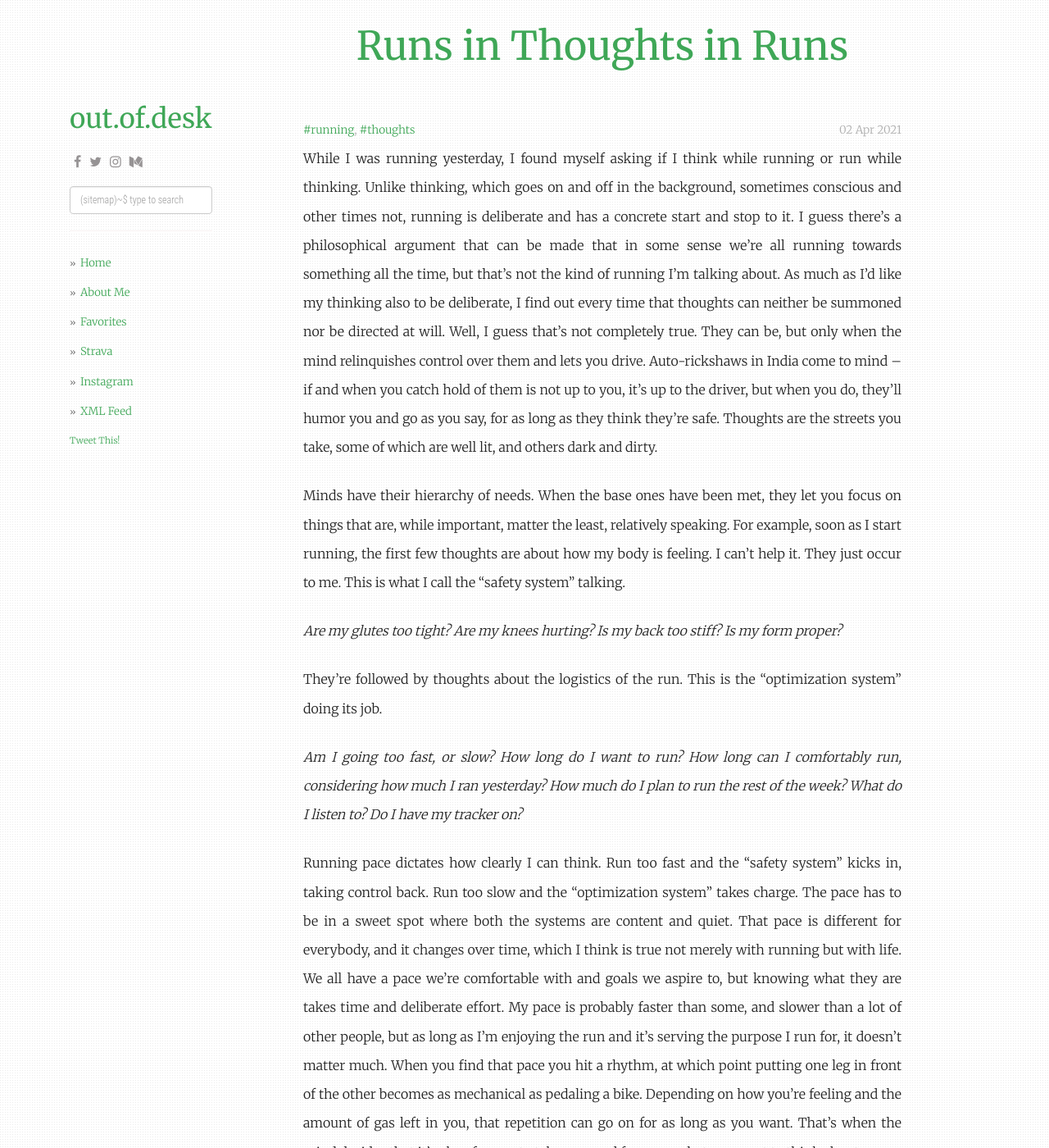
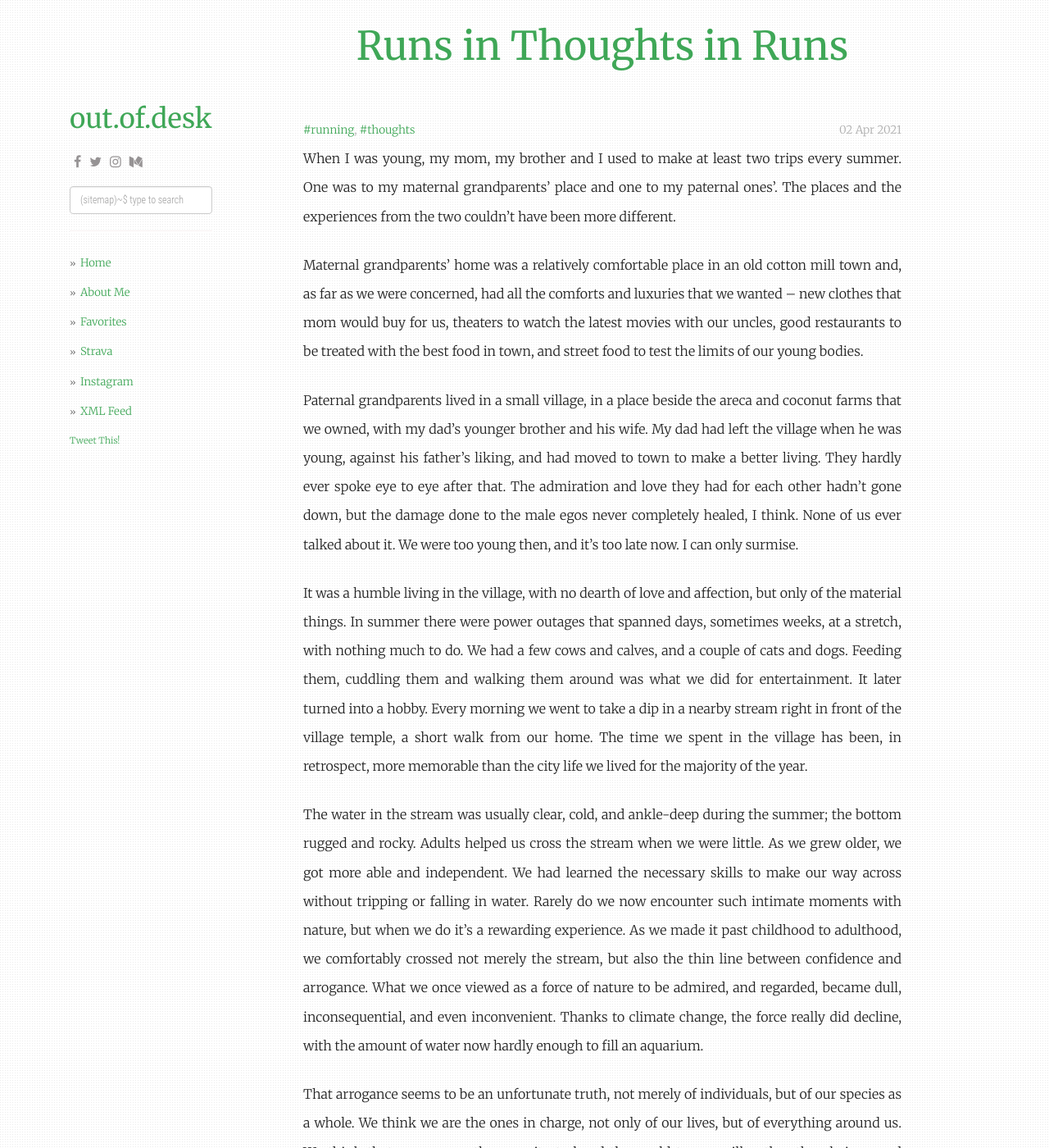
Before and after one commit to outofdesk/outofdesk.github.io, a Jekyll site: the page built from _posts/2021-04-02-runs-in-thoughts-in-runs.md, in a window 1280 px wide and 1400 px high. Shown: the whole window at 82% size. Built offline with Jekyll 4.4.1, drawn with Linux system fonts in a browser that asks for light colours; nearby versions of some CDN libraries; comment, search, counter and statistics services are not loaded; some of the changed text lies outside the part shown.

Commit message:
rewrite runs in thoughts

```diff
--- a/_posts/2021-04-02-runs-in-thoughts-in-runs.md
+++ b/_posts/2021-04-02-runs-in-thoughts-in-runs.md
@@ -7,9 +7,30 @@
 image: ""
 ---
 
-While I was running yesterday, I found myself asking if I think while running or run while thinking. Unlike thinking, which goes on and off in the background, sometimes conscious and other times not, running is deliberate and has a concrete start and stop to it. I guess there’s a philosophical argument that can be made that in some sense we’re all running towards something all the time, but that’s not the kind of running I’m talking about. As much as I'd like my thinking also to be deliberate, I find out every time that thoughts can neither be summoned nor be directed at will. Well, I guess that's not completely true. They can be, but only when the mind relinquishes control over them and lets you drive. Auto-rickshaws in India come to mind -- if and when you catch hold of them is not up to you, it's up to the driver, but when you do, they'll humor you and go as you say, for as long as they think they’re safe. Thoughts are the streets you take, some of which are well lit, and others dark and dirty.
+When I was young, my mom, my brother and I used to make at least two trips every summer. One was to my maternal grandparents' place and one to my paternal ones'. The places and the experiences from the two couldn't have been more different.
 
-Minds have their hierarchy of needs. When the base ones have been met, they let you focus on things that are, while important, matter the least, relatively speaking. For example, soon as I start running, the first few thoughts are about how my body is feeling. I can't help it. They just occur to me. This is what I call the “safety system” talking.
+Maternal grandparents' home was a relatively comfortable place in an old cotton mill town and, as far as we were concerned, had all the comforts and luxuries that we wanted -- new clothes that mom would buy for us, theaters to watch the latest movies with our uncles, good restaurants to be treated with the best food in town, and street food to test the limits of our young bodies.
+
+Paternal grandparents lived in a small village, in a place beside the areca and coconut farms that we owned, with my dad's younger brother and his wife. My dad had left the village when he was young, against his father's liking, and had moved to town to make a better living. They hardly ever spoke eye to eye after that. The admiration and love they had for each other hadn't gone down, but the damage done to the male egos never completely healed, I think. None of us ever talked about it. We were too young then, and it's too late now. I can only surmise.
+
+It was a humble living in the village, with no dearth of love and affection, but only of the material things. In summer there were power outages that spanned days, sometimes weeks, at a stretch, with nothing much to do. We had a few cows and calves, and a couple of cats and dogs. Feeding them, cuddling them and walking them around was what we did for entertainment. It later turned into a hobby. Every morning we went to take a dip in a nearby stream right in front of the village temple, a short walk from our home. The time we spent in the village has been, in retrospect, more memorable than the city life we lived for the majority of the year.
+
+The water in the stream was usually clear, cold, and ankle-deep during the summer; the bottom rugged and rocky.  Adults helped us cross the stream when we were little. As we grew older, we got more able and independent. We had learned the necessary skills to make our way across without tripping or falling in water. Rarely do we now encounter such intimate moments with nature, but when we do it's a rewarding experience. As we made it past childhood to adulthood, we comfortably crossed not merely the stream, but also the thin line between confidence and arrogance. What we once viewed as a force of nature to be admired, and regarded, became dull, inconsequential, and even inconvenient. Thanks to climate change, the force really did decline, with the amount of water now hardly enough to fill an aquarium.
+
+That arrogance seems to be an unfortunate truth, not merely of individuals, but of our species as a whole. We think we are the ones in charge, not only of our lives, but of everything around us. We think that we possess the capacity to bend the world to our will, rather than being good citizens of the planet with a fair share of compromises to make and fulfilling our obligations towards it. We forget that while we might have the ability to choose our actions, we’re not in control of the outcomes, that they are up to the forces external to us, and bigger, more powerful than us. The rocks underneath, going back to those streams, could be slippery, or the water turbulent. There are all kinds of things that could go wrong in the space that exists between our actions and the outcomes of it. If nothing does, well, we do what we do best, pat ourselves on the back and move on with our smugness unshaken, or emboldened. It's those of us who experience helplessness and vulnerability in the face of a challenge too big to overcome who often possess the humility and grace to accept the truth of our fallibility, limits and weaknesses, and of our place in the world.
+
+A few days ago, when I had these recollections of my childhood memories, I had a weird and amusing thought. I wondered if I was crossing the river while it was flowing, or if the river was flowing while I was crossing. It was a fleeting thought and I didn't heed to it much at the time.
+
+A few days after, while I was running, I found myself pondering over a similar thought, in a different setting. I found myself asking if I think while running or run while thinking.
+
+Similar..how?
+
+I was crossing the stream of thoughts on foot, running, rather than walking.
+Thoughts are like a stream of water, constantly and perennially flowing, and perpetually changing their course. Running, on the other hand, is deliberate and has a concrete start and stop to it. I guess there’s a philosophical argument that can be made that in some sense we’re all running towards something all the time, but that’s not the kind of running I’m talking about.
+
+As much as I'd like my thinking also to be deliberate, I find out every time that thoughts can neither be summoned nor be directed at will. Well, I guess that's not completely true. When we have control over the mind, we can, but when we gain control of the mind is not up to us. It's dictated by the mind itself. So it’s not as much as taking control, as it’s accepting it, when it’s relinquished by our mind. The mind has its hierarchy of needs. When the base ones have been met, it lets you focus on things that are, while important, matter the least, relatively speaking. The less turbulent it is, the better your chances of being able to exercise your will.
+
+As soon as I start running, for example, the first few thoughts are about how my body is feeling. I can't help it. They just occur to me. This is what I call the “safety system” talking.
 
 *Are my glutes too tight?*
 *Are my knees hurting?*
@@ -25,13 +46,13 @@
 *What do I listen to?*
 *Do I have my tracker on?*
 
-Running pace dictates how clearly I can think. Run too fast and the “safety system” kicks in, taking control back. Run too slow and the “optimization system” takes charge. The pace has to be in a sweet spot where both the systems are content and quiet. That pace is different for everybody, and it changes over time, which I think is true not merely with running but with life. We all have a pace we’re comfortable with and goals we aspire to, but knowing what they are takes time and deliberate effort. My pace is probably faster than some, and slower than a lot of other people, but as long as I'm enjoying the run and it’s serving the purpose I run for, it doesn't matter much. When you find that pace you hit a rhythm, at which point putting one leg in front of the other becomes as mechanical as pedaling a bike. Depending on how you’re feeling and the amount of gas left in you, that repetition can go on for as long as you want. That's when the mind decides that it's okay for you to take over and focus on what you want to think about.
+Running pace dictates how clearly I can think. Run too fast and the “safety system” kicks in, taking control back. Run too slow and the “optimization system” takes charge. The pace has to be in a sweet spot where both the systems are content and quiet. That pace is different for everybody, and it changes over time and with context. I think that's true not merely with running, but with life. We all have a pace we’re comfortable with and goals we aspire to, but knowing what they are takes time and deliberate effort. When I'm training for a race, I will want to be more mindful about the pace, when I'm running to get over a hard, or bad, day, I don't care as much, when I'm running to think, I might run slower than usual. My pace is probably faster than some, and slower than a lot of other people, but as long as I'm enjoying the run and it’s serving the purpose I run for, it doesn't matter much. When you find the pace you're comfortable with, you hit a rhythm, at which point keeping one leg in front of the other becomes as mechanical as pedaling a bike. Depending on how you’re feeling and the amount of gas left in you, that repetition can go on for as long as you want. That's when the mind decides that it's okay for you to take over and focus on what you want to think about.
 
 When I think about thinking, "shower thoughts" come to mind. People often stumble upon good ideas while taking a shower. I do, too. But I feel like the five or ten minutes it takes me to finish one is not long enough to think through those ideas. It doesn't provide me the continuity required to go deep into anything, unless, of course, I stay there long enough to let the hot water wash away not merely the dirt, but peel my skin along with it. Shower thoughts make for a good tweet. They can be smart, creative, funny, or even profound. Like people scrolling endlessly on the Internet glancing at posts and moving on, so do you — you mentally “like” the idea, feel good about yourself and move on to the next thought. There's no dearth of such shower thoughts to scroll through.
 
 One of the few times in the day I get uninterrupted alone time long enough to think through things is while running. It also makes it conducive to focus so I can dig into the thoughts, peel the layers, connect different ideas and organize them. It gives me the space and resources to play with the Lego blocks that are thoughts and build a concrete, stable structure out of them. It helps me better understand myself and the world around me. Thoughts on a run make for good long-form writing, and I say good, not in a pompous way, but rather with a humble realization that the amount of attention involved stands to benefit you in more than one way. At worst, you'll have spent time trying to understand the nuances of things, and you'll have emerged having learned something. At best, you'll have created something that others will find value in and will pay for with their time and attention, which is as valuable a currency as one can hope for.
 
-I have learned from running that it matters more that you run, than where and when you do. So while I still don’t have an answer to the question I started with, the inquiry was more important than where I ended up with it. I now know more about the thoughts I have while running and I know that as long as I’m exercising my mental and physical muscles, I’m making progress.
+I have learned from running that it matters more that you run, than where and when you do. So while I still don’t have an answer to the question I started with, the inquiry proved more useful than where I ended up with it. I now know more about the thoughts I have while running and I know that as long as I’m exercising my mental and physical muscles, I’m making progress.
 
 ---
 
```
Also changed, not shown: 3 other files.
